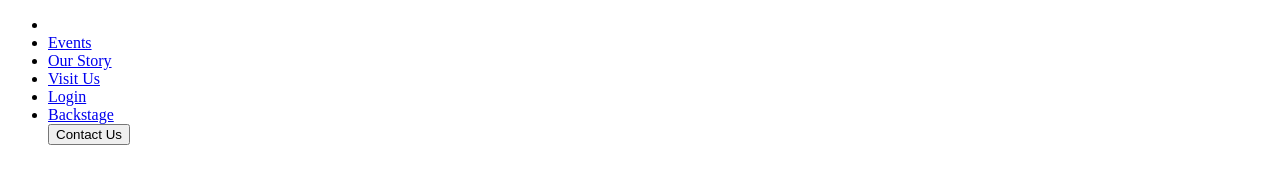
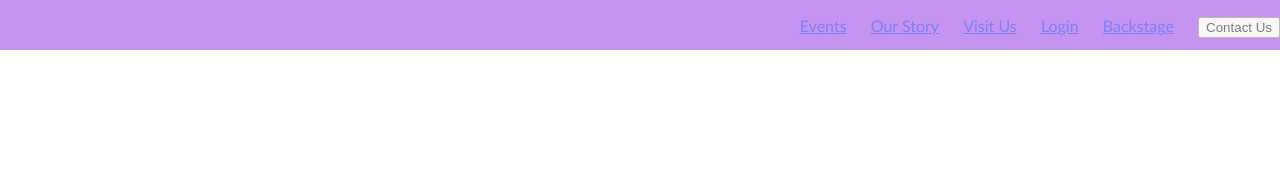
Before and after one commit to gapinal/events, a website: page index.html in a window 1280 px wide. Drawn offline with Linux system fonts and the light colour scheme; files whose address does not match are found by name.

Commit message:
working on header

```diff
--- a/css/styles.css
+++ b/css/styles.css
@@ -0,0 +1,35 @@
+*{
+    --bg-color: rgb(248, 244, 245);
+}
+
+body {
+    font-size: 20px;
+    color: var(--bg-color);
+    font-family: 'Gill Sans', 'Gill Sans MT', Calibri, 'Trebuchet MS', sans-serif;
+    margin:0;
+}
+
+*
+{
+    box-sizing: border-box;
+}
+header {
+    position: fixed;
+    text-align: right;
+    font-size: 16px;
+    background-color: blueviolet;
+    color: white;
+    width: 100%;
+    top: 0;
+    padding-left: 0px;
+    opacity: .5;
+    max-height: 50px;
+    margin-right: 20px;
+
+}
+header li{
+    display: inline-block;
+    color: white;
+    text-decoration: none;
+    margin-right: 20px;
+}
--- a/index.html
+++ b/index.html
@@ -1,5 +1,5 @@
 <!DOCTYPE html>
-<html lang>
+<html lang='en'>
 <head>
     <meta charset="utf-8" />
     <meta http-equiv="X-UA-Compatible" content="IE=edge">
@@ -11,6 +11,7 @@
 </head>
 <body>
     <nav class="navTop">
+        <header>
             <ul>
                 <li><a href="images/logo.png"></a></li>
                 <li><a href="#">Events</a></li>
@@ -20,6 +21,7 @@
                 <li><a href="#">Backstage</a></li>
                 <button type="button" name="button">Contact Us</button>
             </ul>
+    </header>
     </nav>
 
 
```
Lines whose indentation alone changed are shown as unchanged.
